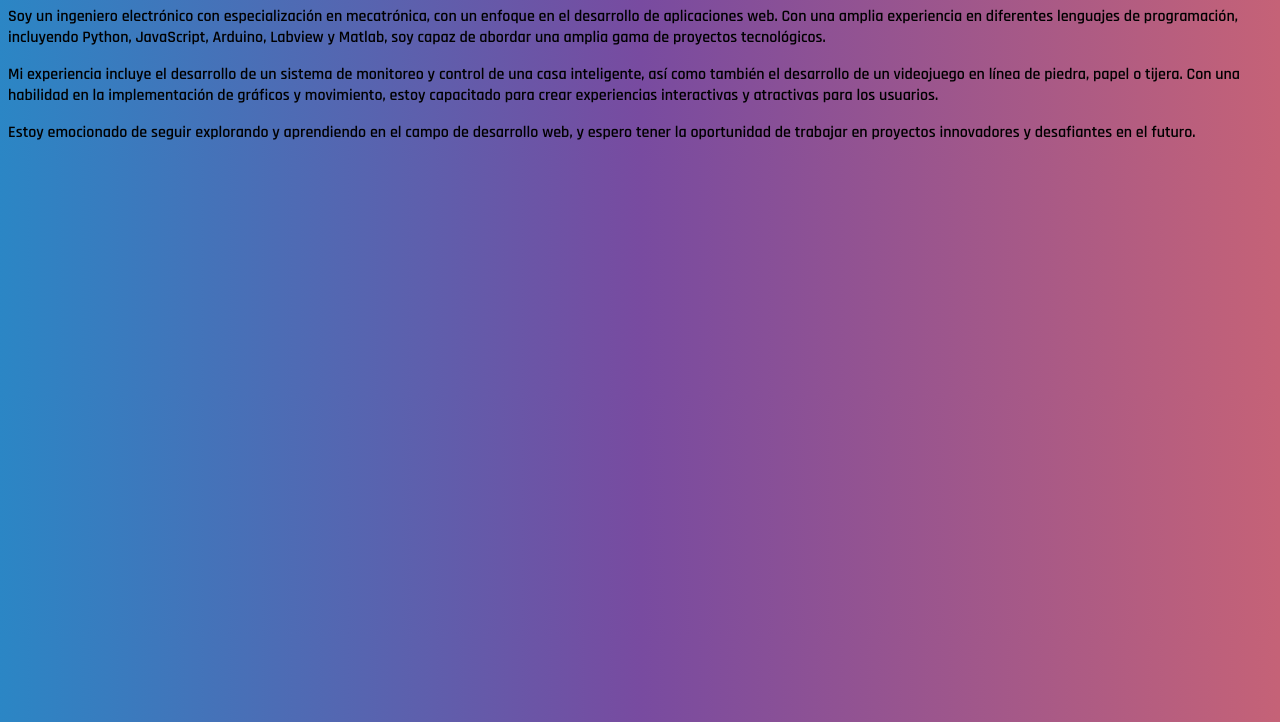
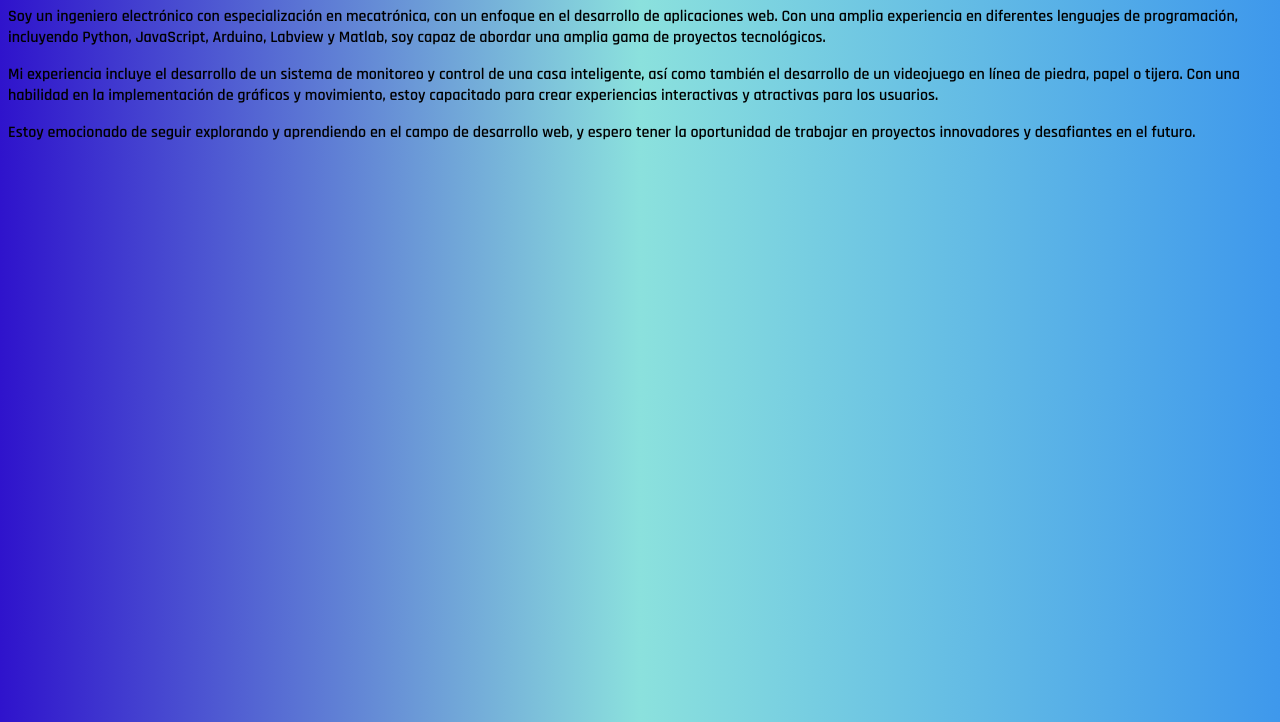
Before and after one commit to saulpulido52/pagina-web.github.io., a plain HTML site: page index.html in a window 1280 px wide. Shown: the part 78-800 px from the top of the page. Drawn offline with Linux system fonts and the light colour scheme.

Commit message:
se agrego mejoras de css

```diff
--- a/assets/styless.css
+++ b/assets/styless.css
@@ -4,6 +4,6 @@ body{
     font-family: 'PT Serif', serif;
     font-family: 'Rajdhani', sans-serif;
 
-    background: linear-gradient(0.25turn, rgb(43, 134, 197), rgb(120, 75, 160),rgb(197, 98, 119));
+    background: linear-gradient(0.25turn,rgb(47, 19, 204) , rgb(139, 225, 221), rgb(62, 152, 236));
 
 }
```
